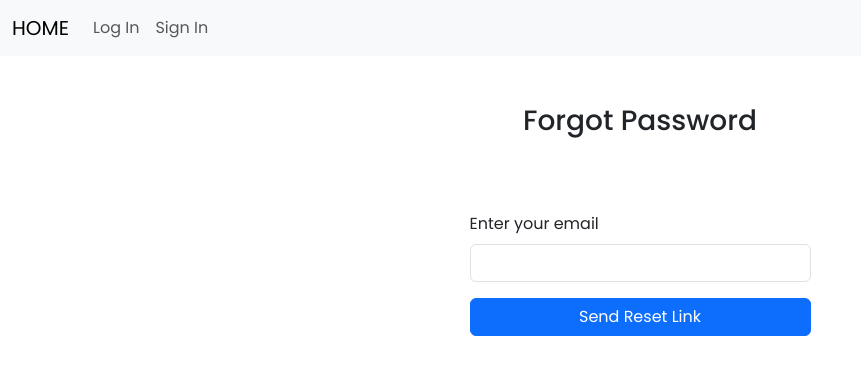
After one commit to ELKHOUR/flask-to-do-app, a Flask app: page /forgot-password in a window 1280 px wide. The commit adds this page. Shown: the top 385 px of the page, without its empty margins (0-861 px from the left). Run offline with Flask 3, Linux system fonts and the light colour scheme; some libraries are stand-ins or nearby versions.

Commit message:
password-reset

```diff
--- a/app.py
+++ b/app.py
@@ -3,8 +3,16 @@ import os
 from flask import Flask, request, redirect, url_for, render_template, session, flash, g, abort
 import sqlite3
 from werkzeug.security import generate_password_hash, check_password_hash
+from flask_mail import Mail, Message
+from itsdangerous import URLSafeTimedSerializer
 
 app = Flask(__name__)
+
+
+
+
+
+
 
 
 if __name__ == "__main__":
@@ -13,6 +21,17 @@ if __name__ == "__main__":
 
 app.config.from_mapping(
     SECRET_KEY='MyNew$ecureP@ssw0rd', )
+
+
+app.config['MAIL_SERVER'] = 'smtp.gmail.com'
+app.config['MAIL_PORT'] = 587
+app.config['MAIL_USE_TLS'] = True
+app.config['MAIL_USERNAME'] = 'mahmoud.reda45667@gmail.com'
+app.config['MAIL_PASSWORD'] = 'wrxm ybds cgmp znjj'
+app.config['MAIL_DEFAULT_SENDER'] = 'mahmoud.reda45667@gmail.com'
+
+mail = Mail(app)
+s = URLSafeTimedSerializer(app.secret_key)  # For generating secure tokens
 
 if __name__ == '__main__':
     app.run()
@@ -188,6 +207,84 @@ def login():
     return render_template('auth/login.html')
 
 
+@app.route('/forgot-password', methods=['GET', 'POST'])
+def forgot_password():
+    if request.method == 'POST':
+        email = request.form['email']
+        db = get_db()
+        user = db.execute('SELECT * FROM users WHERE email=?', (email,)).fetchone()
+
+        if user:
+            # Generate reset token
+            token = s.dumps(email, salt='password-reset-salt')
+            reset_url = url_for('reset_password', token=token, _external=True)
+
+            # Send email
+            msg = Message('Password Reset Request', recipients=[email])
+            msg.body = f'Click the link to reset your password: {reset_url}'
+            mail.send(msg)
+
+            flash('Check your email for the password reset link.')
+            return redirect(url_for('login'))
+        else:
+            flash('No account found with that email.')
+
+    return render_template('auth/forgot_password.html')
+
+
+
+
+@app.route('/reset-password/<token>', methods=['GET', 'POST'])
+def reset_password(token):
+    try:
+        email = s.loads(token, salt='password-reset-salt', max_age=3600)  # 1 hour expiry
+    except:
+        flash('The reset link is invalid or has expired.')
+        return redirect(url_for('forgot_password'))
+
+    if request.method == 'POST':
+        new_password = request.form['password']
+        db = get_db()
+        db.execute(
+            'UPDATE users SET password = ? WHERE email = ?',
+            (generate_password_hash(new_password), email)
+        )
+        db.commit()
+
+        flash('Your password has been reset! You can log in now.')
+        return redirect(url_for('login'))
+
+    return render_template('auth/reset_password.html')
+
+
+
+
+
+
+
+
+
+
+
+
+
+
+
+
+
+
+
+
+
+
+
+
+
+
+
+
+
+
 
 
 ################ BEFORE REQUEST #######################
--- /dev/null
+++ b/templates/auth/forgot_password.html
@@ -0,0 +1,23 @@
+{% extends 'base.html' %}
+{% block title %}Forgot Password{% endblock %}
+
+{% block content %}
+<div class="container my-5">
+  <div class="row justify-content-center">
+    <div class="col-12 col-sm-8 col-md-6 col-lg-5">
+      <h3 class="text-center mb-4">Forgot Password</h3>
+      <form method="post">
+        <div class="mb-3">
+          <label for="email" class="form-label">Enter your email</label>
+          <input type="email" class="form-control" id="email" name="email" required>
+        </div>
+        <button type="submit" class="btn btn-primary w-100">Send Reset Link</button>
+      </form>
+
+      {% for message in get_flashed_messages() %}
+        <div class="alert alert-info mt-3">{{ message }}</div>
+      {% endfor %}
+    </div>
+  </div>
+</div>
+{% endblock %}
--- a/templates/auth/login.html
+++ b/templates/auth/login.html
@@ -23,7 +23,11 @@
         <div class="alert alert-danger"> {{message}} </div>
       {% endfor %}
   </div>
-  <button type="submit" class="btn btn-outline-primary mt-5">Log in</button>
+
+<div class="d-flex justify-content-between mt-4">
+    <button type="submit" class="btn btn-outline-primary">Log in</button>
+    <a href="{{ url_for('forgot_password') }}" class="btn btn-link text-decoration-none">Forgot Password?</a>
+</div>
 </form>
 
 
--- a/templates/base.html
+++ b/templates/base.html
@@ -23,12 +23,20 @@
 
       {% if g.user %}
 
+        <li class="nav-item">
+              <a class="nav-link d-flex align-items-center gap-1" href="{{ url_for('posts') }}">
+                <svg xmlns="http://www.w3.org/2000/svg" width="18" height="18" fill="currentColor"
+                     class="bi bi-person-fill" viewBox="0 0 16 16">
+                  <path d="M3 14s-1 0-1-1 1-4 6-4 6 3 6 4-1 1-1 1zm5-6a3 3 0 1 0 0-6 3 3 0 0 0 0 6"/>
+                </svg>
+                {{ g.user['username'] }}
+              </a>
+         </li>
+
          <li class="nav-item">
           <a class="nav-link" href="{{ url_for('create') }}">Create Article</a>
         </li>
-          <li class="nav-item" >
-              <a class="nav-link" href="{{ url_for('posts') }}"> Hello : {{ g.user['username'] }}</a>
-          </li>
+
 
           <li class="nav-item" >
               <a class="btn btn-outline-danger btn-sm ms-4 mt-1" href="{{ url_for('logout') }}">Log Out</a>
```
Also changed, not shown: templates/auth/reset_password.html (added, +13 -0 lines), templates/posts.html (+16 -20 lines), blog.db.
